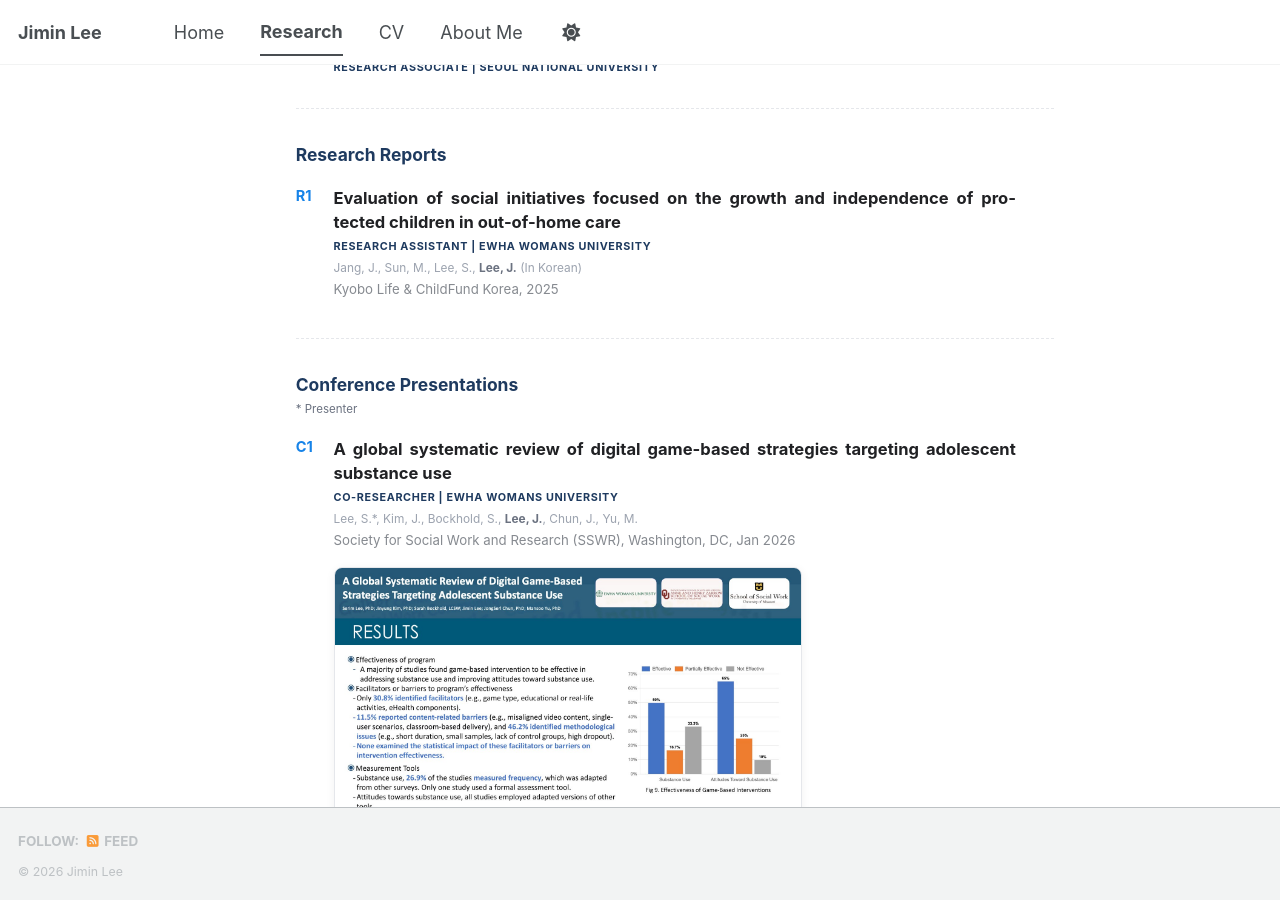
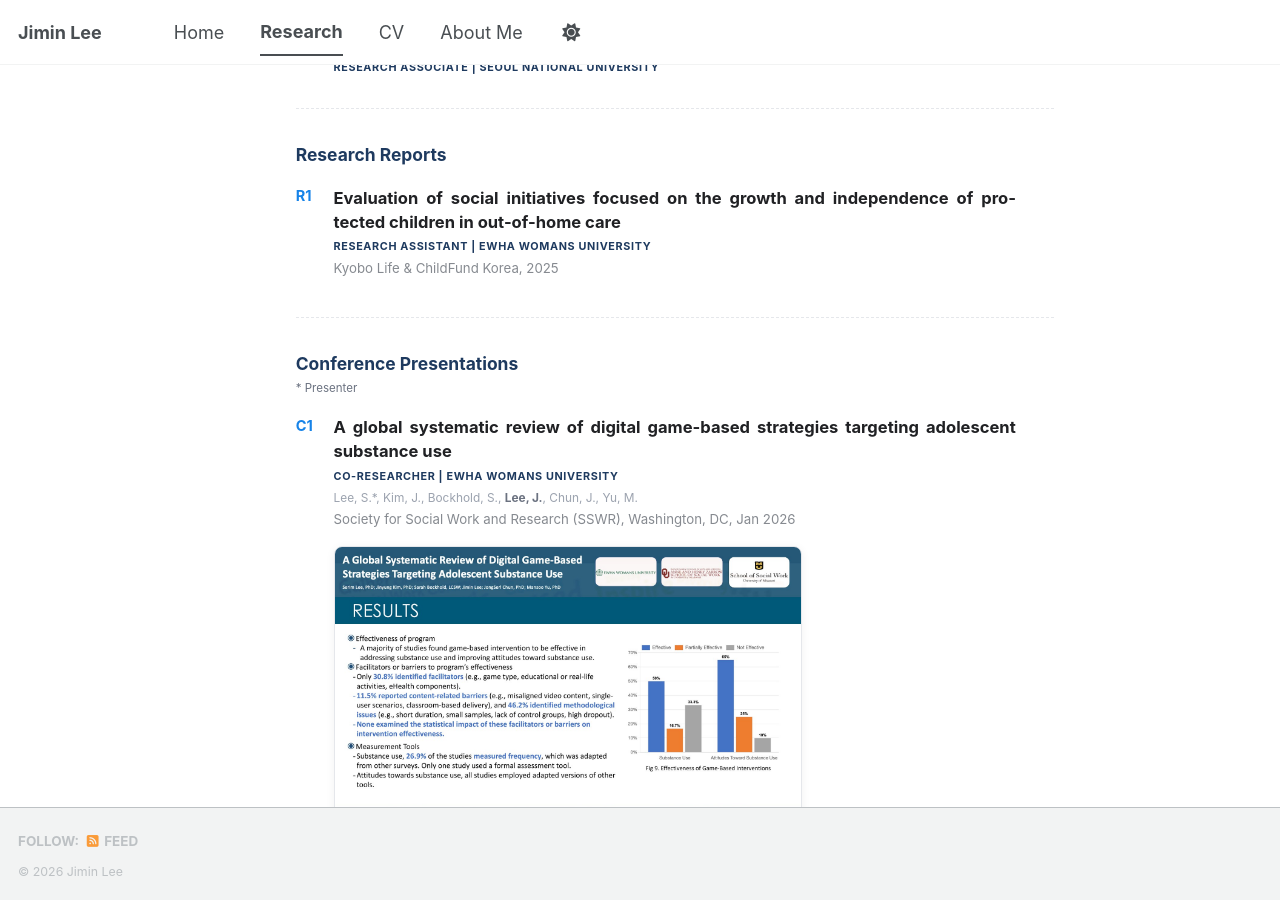
Before and after one commit to jiminlee-research/jiminlee-research.github.io, a Jekyll site: the page built from _pages/publications.html, in a window 1280 px wide and 900 px high, scrolled down 3191 px. Built offline with Jekyll 4.4.1, drawn with Linux system fonts in a browser that asks for light colours; a style sheet for code colours, icons or effects is not loaded.

Commit message:
Remove author line from research report entry
Co-Authored-By: Claude Opus 5.5 <noreply@anthropic.com>
Claude-Session: https://claude.ai/code/session_01PcjxNfDHwsJtJ6agebrJHV

```diff
--- a/_data/publications.yml
+++ b/_data/publications.yml
@@ -100,7 +100,6 @@
 - type: report
   title: "Evaluation of social initiatives focused on the growth and independence of protected children in out-of-home care"
   role: "Research Assistant | Ewha Womans University"
-  authors: ["Jang, J.", "Sun, M.", "Lee, S.", "Lee, J."]
   venue: "Kyobo Life & ChildFund Korea"
   year: "2025"
   note: "In Korean"
```
